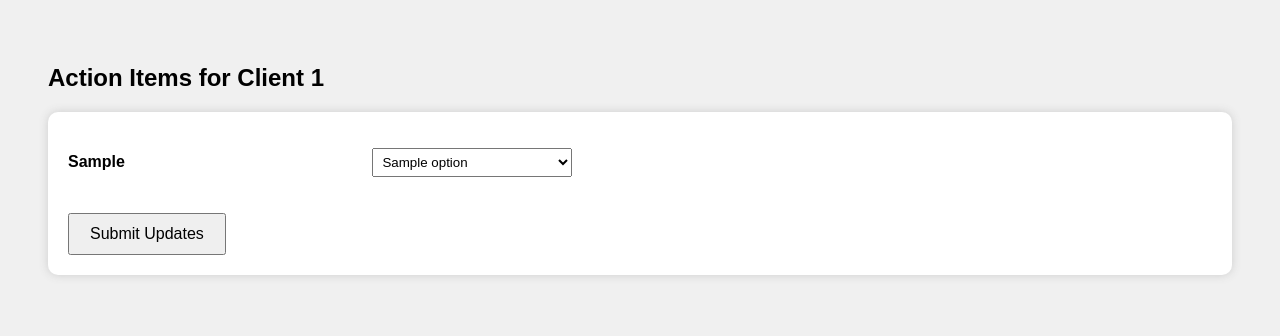
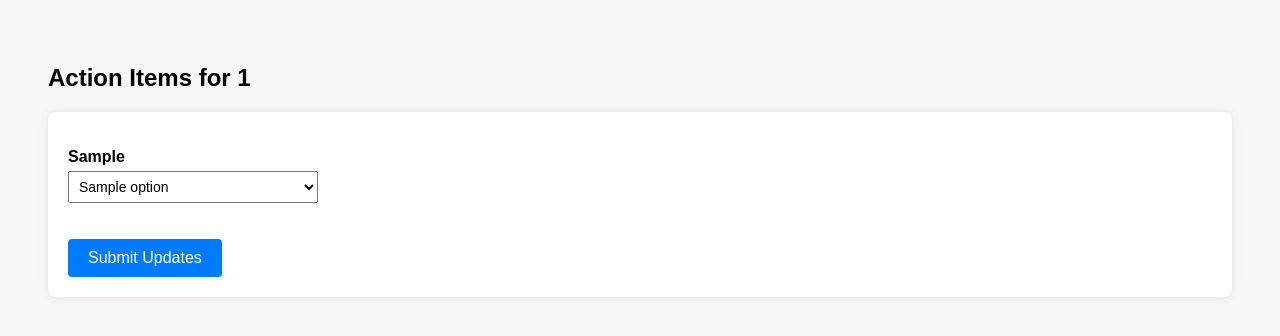
Before and after one commit to ahsanakhter35/action-item, a Flask app: template templates/client_view.html in a window 1280 px wide. Shown: the top 336 px of the page. Run offline with Flask 3, Linux system fonts and the light colour scheme; the template is opened without the code that fills it: most values are stand-ins (such as "Sample title", 1, 10 or a date in 2020).

Commit message:
Fix: Add hidden inputs to client_view.html to capture action item names

```diff
--- a/templates/client_view.html
+++ b/templates/client_view.html
@@ -1,12 +1,12 @@
 <!DOCTYPE html>
 <html>
 <head>
-    <title>Client {{ client_id }} - Action Items</title>
+    <title>Action Items – {{ client_id }}</title>
     <style>
         body {
             font-family: Arial, sans-serif;
             padding: 40px;
-            background-color: #f0f0f0;
+            background-color: #f7f7f7;
         }
         h1 {
             font-size: 24px;
@@ -15,8 +15,8 @@
         form {
             background: #fff;
             padding: 20px;
-            border-radius: 10px;
-            box-shadow: 0 0 10px #ccc;
+            border-radius: 8px;
+            box-shadow: 0 0 10px #ddd;
         }
         ul {
             list-style: none;
@@ -26,26 +26,36 @@
             margin-bottom: 15px;
         }
         label {
-            display: inline-block;
-            width: 300px;
+            display: block;
             font-weight: bold;
+            margin-bottom: 5px;
         }
         select {
-            padding: 5px;
-            width: 200px;
+            padding: 6px;
+            font-size: 14px;
+            width: 250px;
         }
         button {
+            margin-top: 20px;
             padding: 10px 20px;
             font-size: 16px;
-            margin-top: 20px;
+            background-color: #007BFF;
+            color: white;
+            border: none;
+            border-radius: 4px;
+        }
+        button:hover {
+            background-color: #0056b3;
+            cursor: pointer;
         }
     </style>
 </head>
 <body>
-    <h1>Action Items for Client {{ client_id }}</h1>
+
+    <h1>Action Items for {{ client_id }}</h1>
 
     {% if items|length == 0 %}
-        <p><em>No action items found.</em></p>
+        <p><em>No action items to display.</em></p>
     {% else %}
         <form method="POST" action="/submit">
             <input type="hidden" name="client_id" value="{{ client_id }}">
@@ -53,9 +63,14 @@
                 {% for idx, row in items %}
                     <li>
                         <label>{{ row["Action Items"] }}</label>
+                        <!-- Hidden input to send action item name -->
+                        <input type="hidden" name="action_{{ idx }}" value="{{ row["Action Items"] }}">
+                        <!-- Dropdown for status -->
                         <select name="status_{{ idx }}">
                             {% for option in status_options %}
-                                <option value="{{ option }}" {% if row["Status"] == option %}selected{% endif %}>{{ option }}</option>
+                                <option value="{{ option }}" {% if row["Status"] == option %}selected{% endif %}>
+                                    {{ option }}
+                                </option>
                             {% endfor %}
                         </select>
                     </li>
@@ -64,5 +79,6 @@
             <button type="submit">Submit Updates</button>
         </form>
     {% endif %}
+
 </body>
 </html>
```
